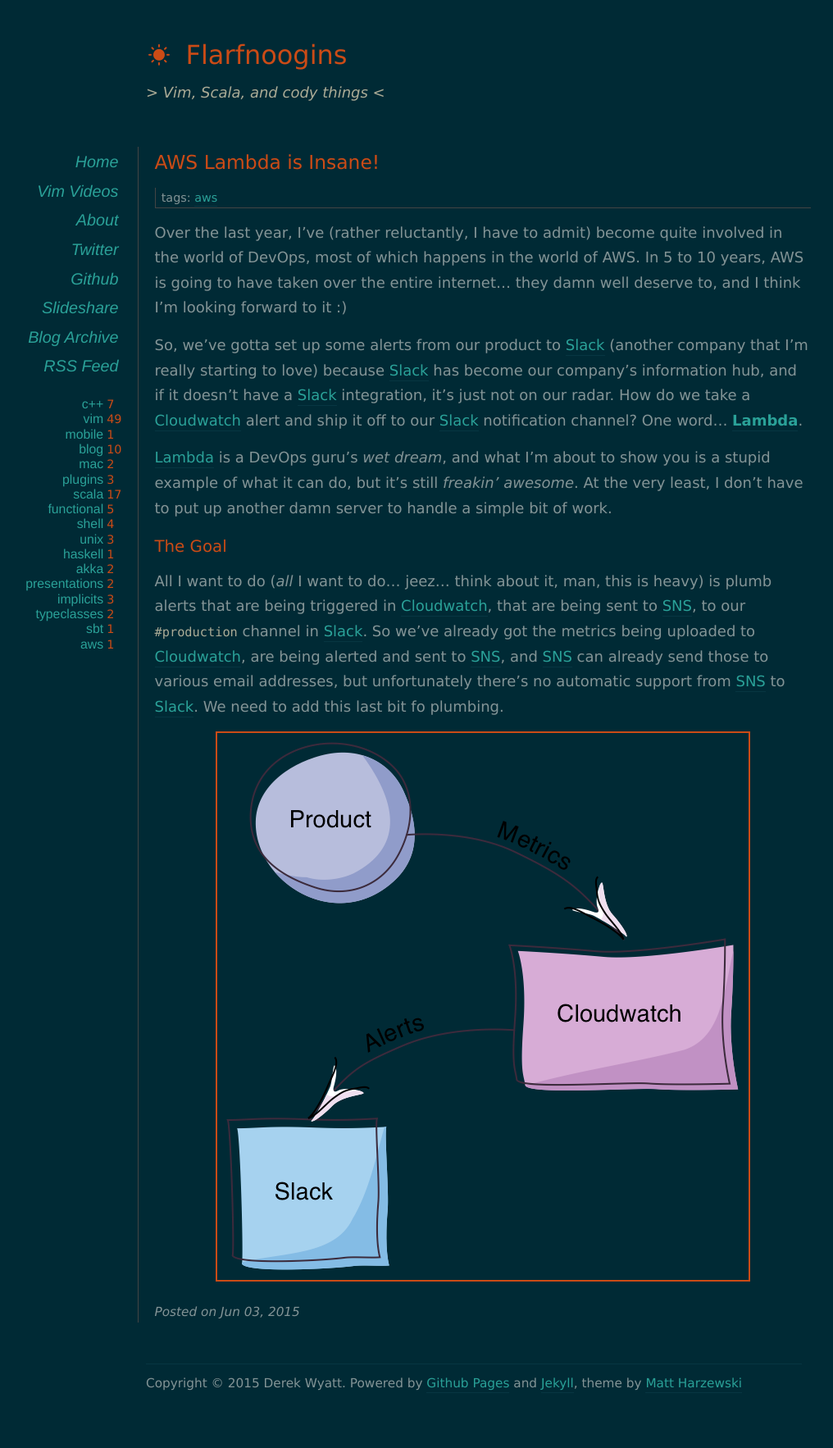
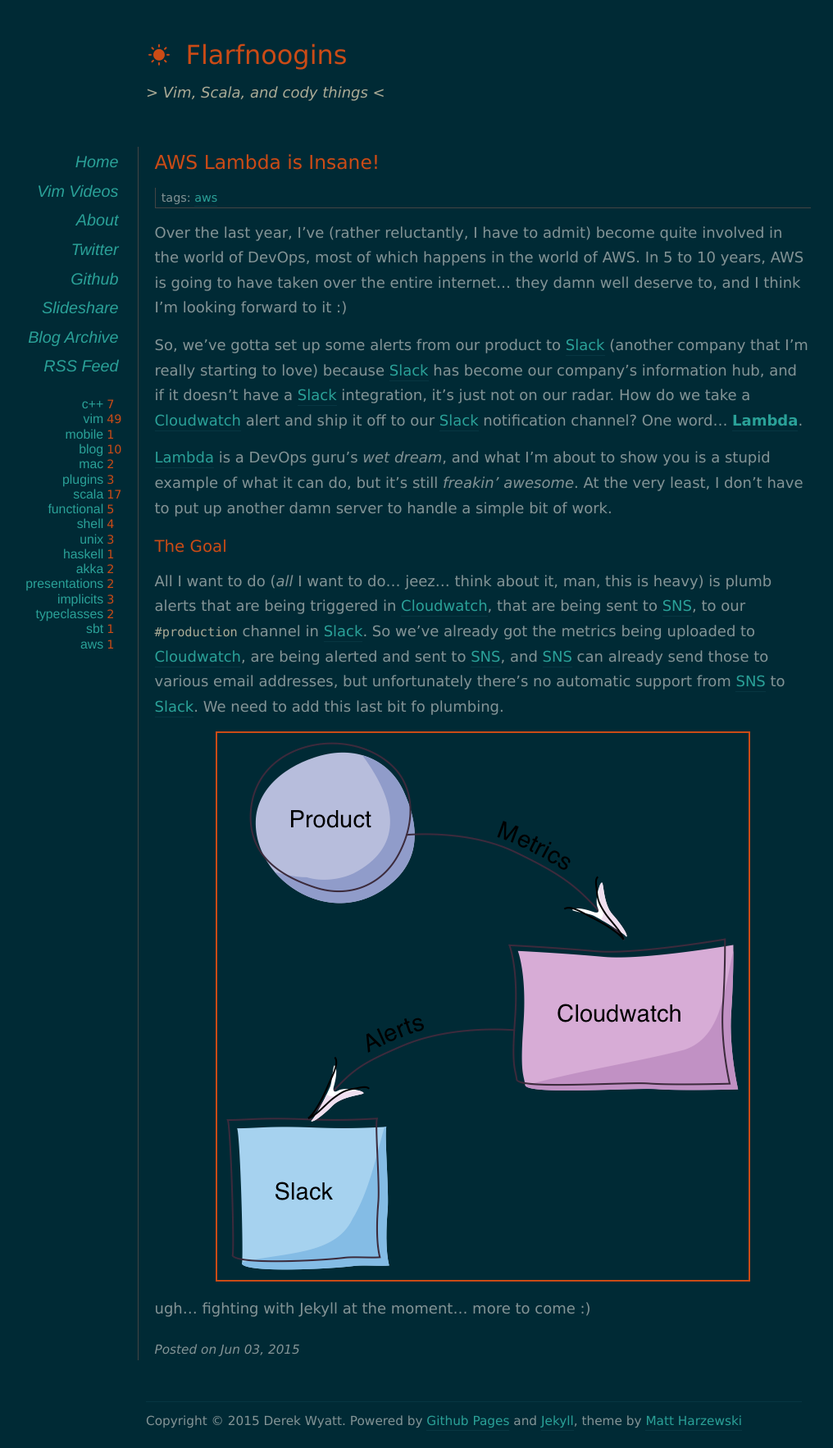
Before and after one commit to derekwyatt/derekwyatt.github.io, a Jekyll site: the page built from _posts/2015-06-03-aws-lambda-is-insane.markdown, in a window 1280 px wide. Shown: the whole page at 82% size, without its empty margins (62-1078 px from the left). Built offline with Jekyll 4.4.1, drawn with Linux system fonts in a browser that asks for light colours; nearby versions of some CDN libraries; Markdown is read by kramdown in place of the engine named in the settings; before the commit the page ends 1720 px from its top, so only the background shows below that.

Commit message:
fighting with Jekyll

```diff
--- a/_posts/2015-06-03-aws-lambda-is-insane.markdown
+++ b/_posts/2015-06-03-aws-lambda-is-insane.markdown
@@ -17,6 +17,8 @@ All I want to do (_all_ I want to do... jeez... think about it, man, this is hea
 
 <img src="/images/Product_to_Slack.png"/>
 
+ugh... fighting with Jekyll at the moment... more to come :)
+
   [1]: http://slack.com "Slack"
   [2]: https://aws.amazon.com/cloudwatch/ "Cloudwatch"
   [3]: https://aws.amazon.com/lambda/ "Lambda"
```
